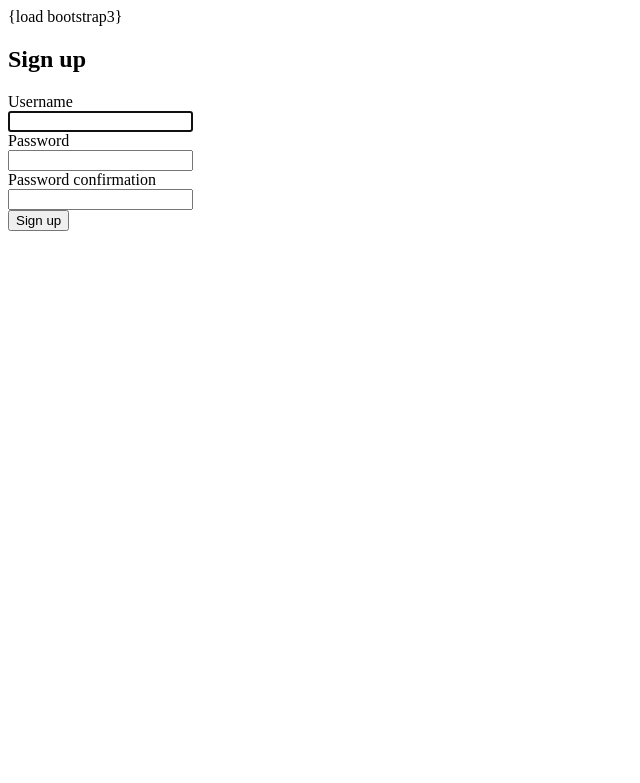
After one commit to derriqo/Awardsdw, a Django app: page /accounts/signup/ in a window 1280 px wide. The commit adds this page. Shown: the top 783 px of the page, without its empty margins (0-640 px from the left). Run offline with Django 3.2, Linux system fonts and the light colour scheme; some libraries are stand-ins or nearby versions.

Commit message:
Added a new template for sign up.

```diff
--- a/trophy/templates/base.html
+++ b/trophy/templates/base.html
@@ -1,3 +1,4 @@
+{load bootstrap3}
 <!DOCTYPE html>
 <html>
 <head>
--- /dev/null
+++ b/trophy/templates/signup.html
@@ -0,0 +1,14 @@
+{% extends 'base.html' %}
+{% block title %}Sign Up{% endblock %}
+
+{% block content %}
+  <h2>Sign up</h2>
+  <form method="post">
+    {% csrf_token %}
+    {%for fields in form%}
+    {{fields.label}}
+    <div>{{fields}}</div>
+    {%endfor%}
+    <button type="submit">Sign up</button>
+  </form>
+{% endblock %}
```
